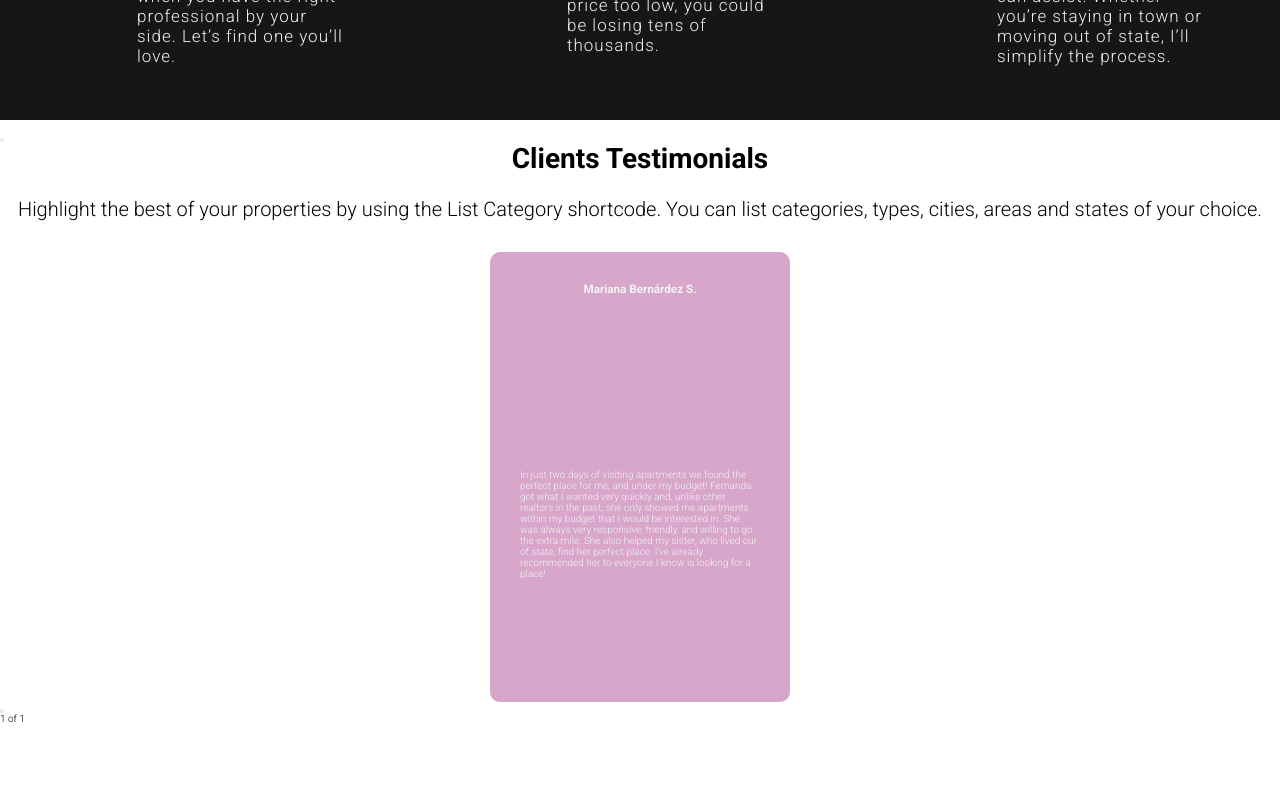
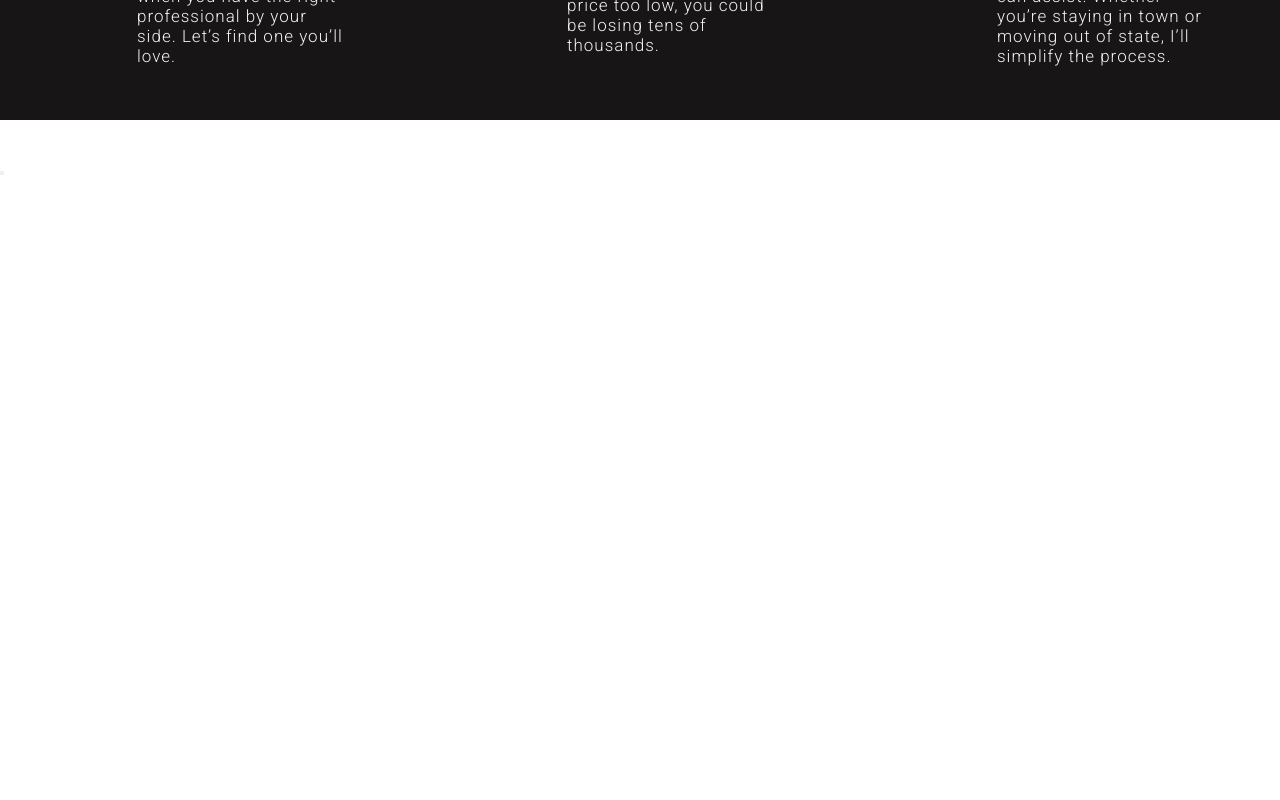
Before and after one commit to LorgioRoda/mfr-website, a React app: page / in a window 1280 px wide. Shown: the part 2040-2840 px from the top of the page. Before the commit the page ends 2764 px from the top, so only its background shows below. Built offline with nearby package versions, Linux system fonts and the light colour scheme.

Commit message:
add card component

```diff
--- /dev/null
+++ b/src/Components/Card.js
@@ -0,0 +1,29 @@
+import React from "react";
+import starts from "../assets/static/2A-5estrellas.svg";
+
+export default function Card() {
+  return (
+    <>
+      <div className="recommendation">
+        <div className="recommendation__card">
+          <div className="card--title">
+            <h3>Mariana Bernárdez S.</h3>
+          <div className="card--start">
+            <img src={starts} alt="" />
+          </div>
+         </div>
+          <div className="card--content">
+            In just two days of visiting apartments we found the perfect place
+            for me, and under my budget! Fernanda got what I wanted very quickly
+            and, unlike other realtors in the past, she only showed me
+            apartments within my budget that I would be interested in. She was
+            always very responsive, friendly, and willing to go the extra mile.
+            She also helped my sister, who lived our of state, find her perfect
+            place. I've already recommended her to everyone I know is looking
+            for a place!
+          </div>
+        </div>
+      </div>
+    </>
+  );
+}
--- a/src/Pages/Recommendation.js
+++ b/src/Pages/Recommendation.js
@@ -1,8 +1,8 @@
 import React, { Component } from "react";
 import { Carousel } from "react-responsive-carousel";
+import Card from "../Components/Card";
 import "../assets/styles/Components/Recommendations.scss";
-import maria from "../assets/static/Mafer.png";
-import starts from "../assets/static/2A-5estrellas.svg";
+
 
 export default class Recommendation extends Component {
   render() {
@@ -13,27 +13,16 @@ export default class Recommendation extends Component {
         showThumbs={false}
         showThumbs={false}
         autoPlay={true}
-        interval={6100}
+        interval={3100}
       >
-        <div className="recommendation">
-          <h2>Clients Testimonials</h2>
-          <p>
-            Highlight the best of your properties by using the List Category
-            shortcode. You can list categories, types, cities, areas and states
-            of your choice.
-          </p>
-          <div className="recommendation__card">
-            <div className="card--title">
-              <h3>Mariana Bernárdez S.</h3>
-            </div>
-            <div className="card--start">
-              <img src={starts} alt="" />
-            </div>
-            <div className="card--content">
-            In just two days of visiting apartments we found the perfect place for me, and under my budget! Fernanda got what I wanted very quickly and, unlike other realtors in the past, she only showed me apartments within my budget that I would be interested in. She was always very responsive, friendly, and willing to go the extra mile. She also helped my sister, who lived our of state, find her perfect place. I've already recommended her to everyone I know is looking for a place!
-            </div>
-          </div>
-        </div>
+       <h2>Clients Testimonials</h2>
+        <p>
+          Highlight the best of your properties by using the List Category
+          shortcode. You can list categories, types, cities, areas and states of
+          your choice.
+        </p>
+      <Card/>
+      <Card/>
       </Carousel>
     );
   }
```
